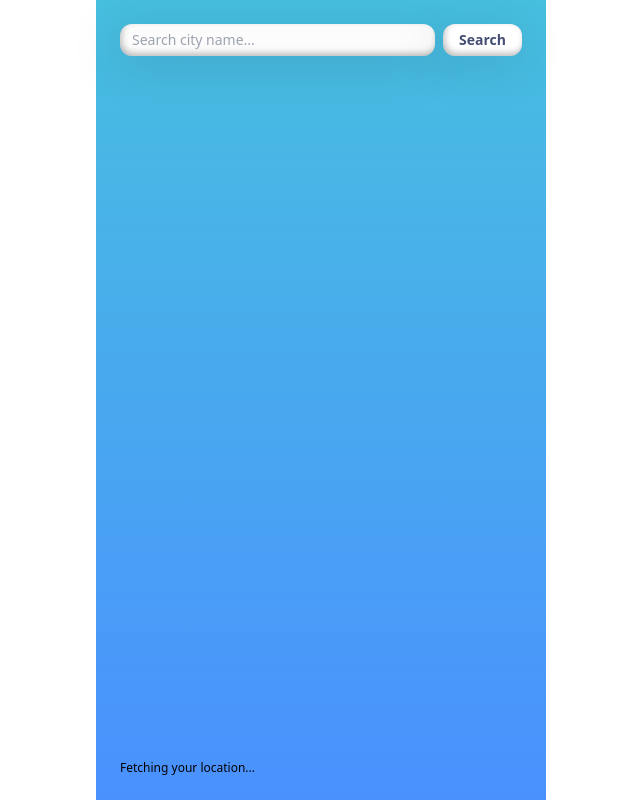
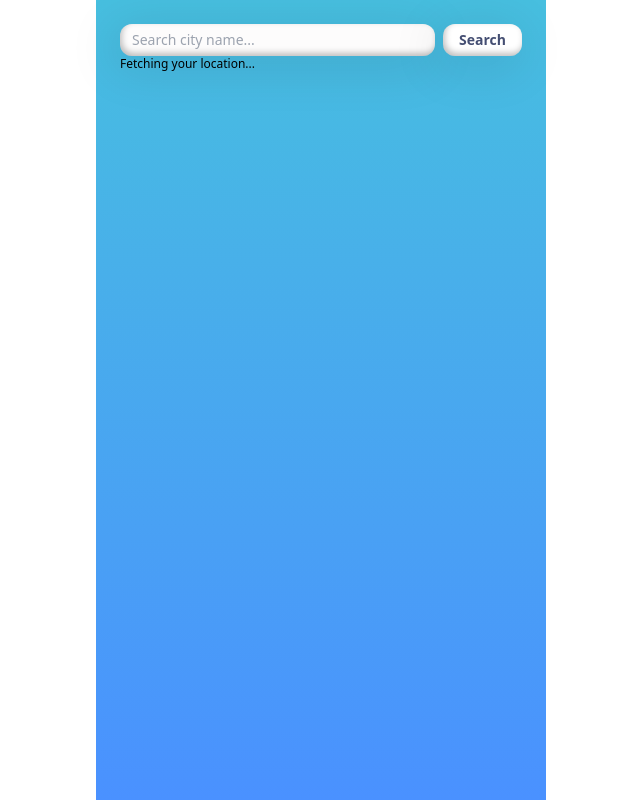
Before and after one commit to Hamzah840/weatherApp, a React (Vite) app: page / in a window 1280 px wide. Shown: the whole page, without its empty margins (319-959 px from the left). Built offline with nearby package versions, Linux system fonts and the light colour scheme; no server answers.

Commit message:
fix style

```diff
--- a/src/App.jsx
+++ b/src/App.jsx
@@ -62,7 +62,7 @@ function App() {
   }, []);
 
   return (
-    <div className="container max-w-[450px] mx-auto h-screen bg-gradient-to-b from-[#47BFDF] to-[#4A91FF] p-6 text-xs flex flex-col justify-between">
+    <div className="container max-w-[450px] mx-auto h-screen bg-gradient-to-b from-[#47BFDF] to-[#4A91FF] p-6 text-xs flex flex-col">
 
       <WeatherInput fetchWeather={fetchWeather} />
       <WeatherDisplay
--- a/src/assets/WeatherDisplay.jsx
+++ b/src/assets/WeatherDisplay.jsx
@@ -6,7 +6,7 @@ function WeatherDisplay({ weatherData, error, loading }) {
   const { current, location } = weatherData;
 
   return (
-    <div className="flex flex-col justify-between mt-2">
+    <div className="flex flex-col mt-2">
       <div className="my-4 p-2 text-center">
         <img
           src={current.condition.icon}
```
